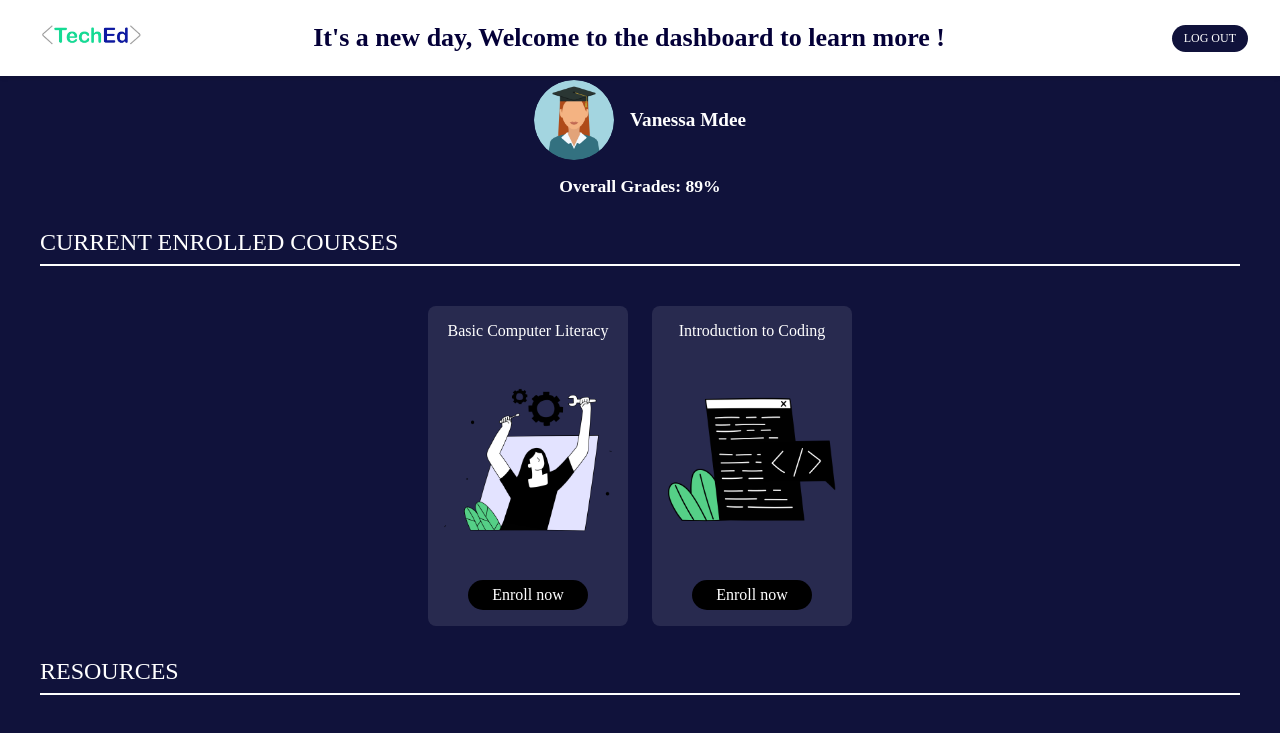
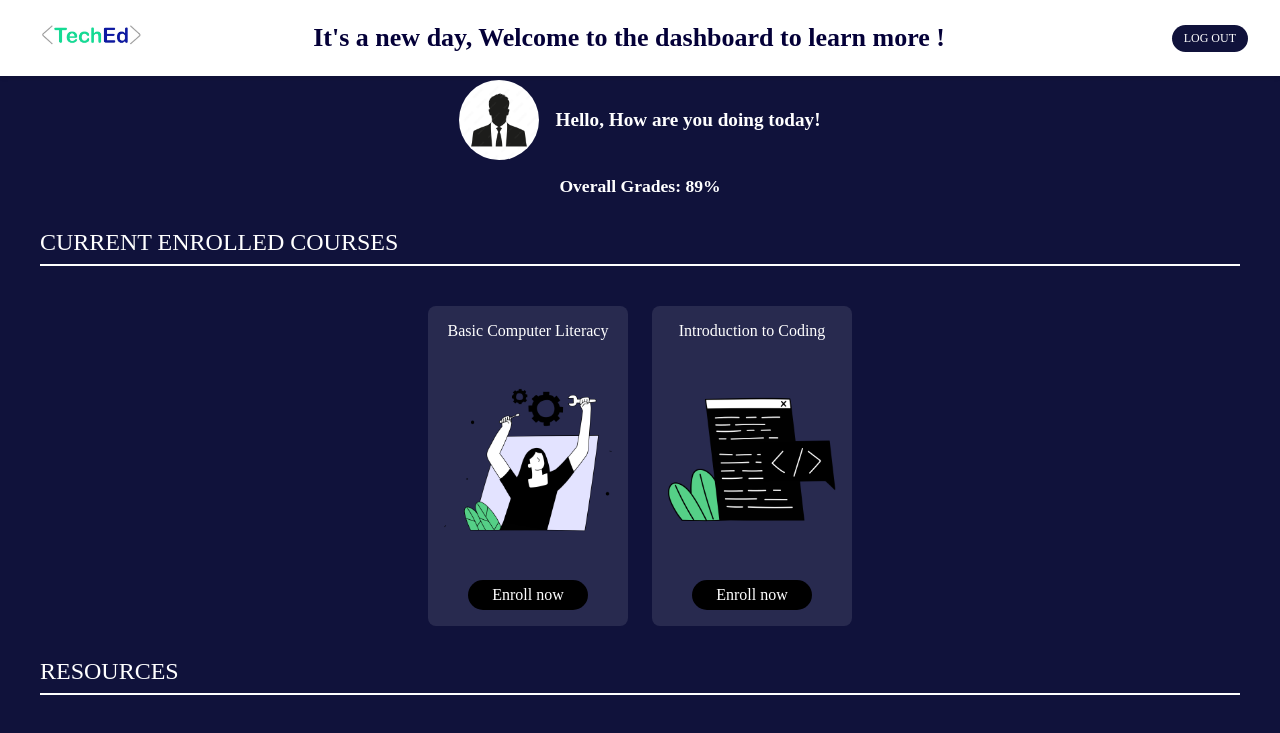
Before and after one commit to f-Ayuk/TechEd_Rwanda, a Vue app in the folder frontend/: page /student in a window 1280 px wide. Shown: the top 733 px of the page. Built offline with nearby package versions, Linux system fonts and the light colour scheme.

Commit message:
Update student.vue

```diff
--- a/frontend/src/views/student.vue
+++ b/frontend/src/views/student.vue
@@ -12,8 +12,8 @@ import contacts from "@/components/contacts.vue";
       <img src="../assets/photos/student&teacher.jpg" alt="Background Image" class="student_img" />
       <div class="avatar_wrapper">
         <div class="avatar">
-          <img src="../assets/photos/student.png" alt="Avatar" />
-          <p>Vanessa Mdee</p>
+          <img src="../assets/photos/M3N.jpg" alt="Avatar" />
+          <p>Hello, How are you doing today!</p>
         </div>
         <p class="grades">Overall Grades: 89%</p>
       </div>
```
